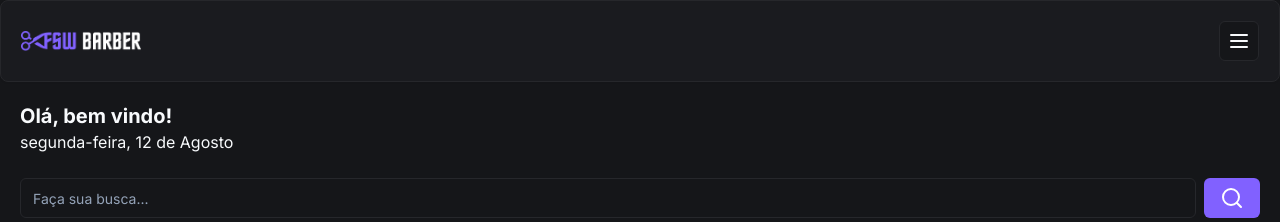
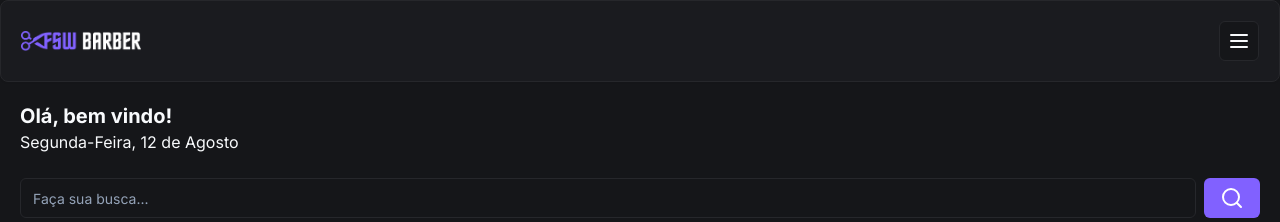
Before and after one commit to vitormarinheiro1/fsw-barber, a Next.js app: page / in a window 1280 px wide. Shown: the top 222 px of the page. Built offline with nearby package versions, Linux system fonts and the light colour scheme; no server answers; the database is empty.

Commit message:
fix: correçãode nome e data na Home

```diff
--- a/app/page.tsx
+++ b/app/page.tsx
@@ -48,7 +48,9 @@ const Home = async () => {
           Olá, {session?.user ? session.user.name : "bem vindo"}!
         </h2>
         <p>
-          <span>{format(new Date(), "EEEE, dd", { locale: ptBR })}</span>
+          <span className="capitalize">
+            {format(new Date(), "EEEE, dd", { locale: ptBR })}
+          </span>
           <span>&nbsp;de&nbsp;</span>
           <span className="capitalize">
             {format(new Date(), "MMMM", { locale: ptBR })}
```
Also changed, not shown: 1 other file (tests, documents, lock files or other folders).
